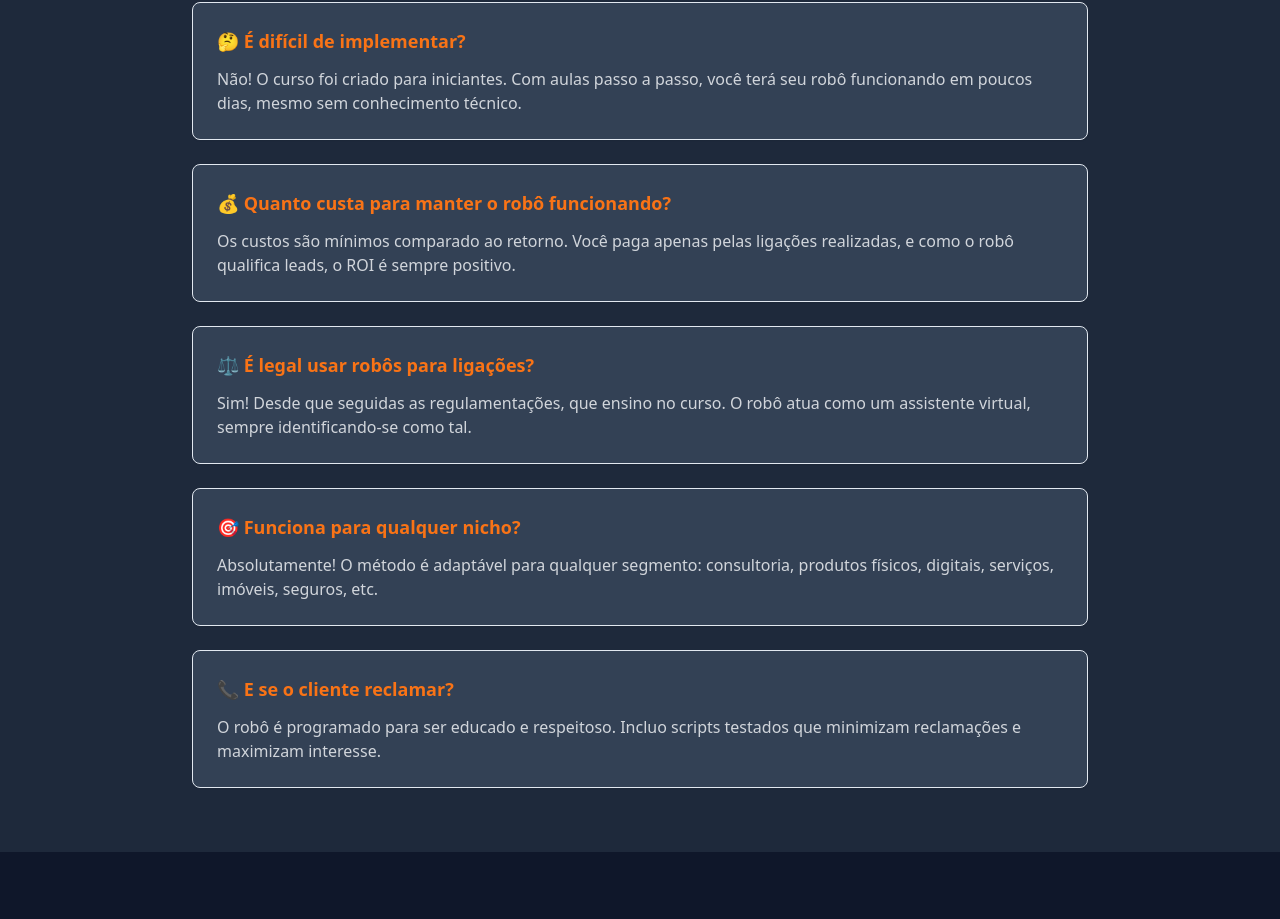
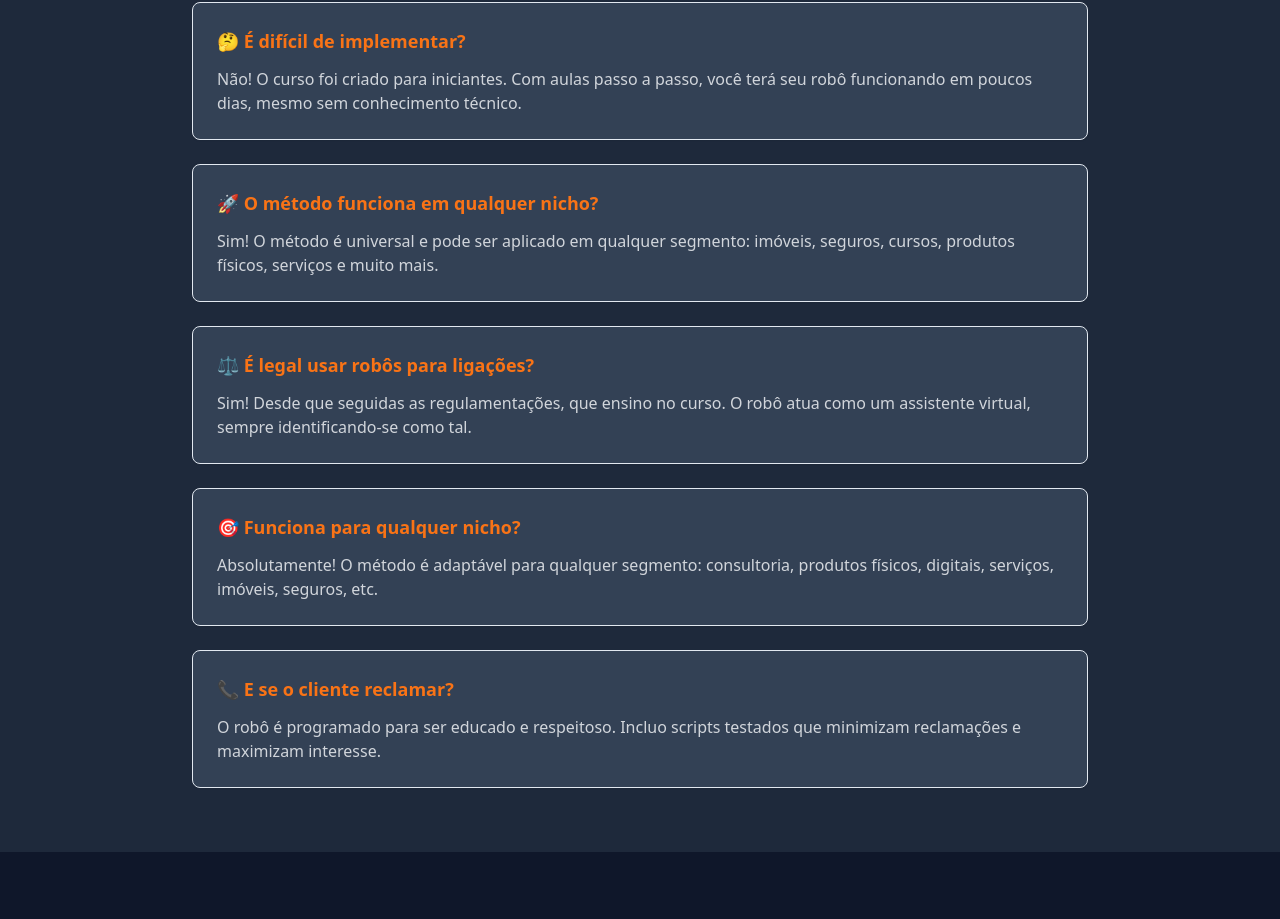
Before and after one commit to rafaelhtml/conversao-pura, a React (Vite) app: page / in a window 1280 px wide. Shown: the part 4017-4936 px from the top of the page. Built offline with nearby package versions, Linux system fonts and the light colour scheme.

Commit message:
Omitir informações de custo
Removido detalhes sobre custos de manutenção do robô, pois essa informação será disponibilizada ao cliente após a compra do curso.

```diff
--- a/src/pages/Index.tsx
+++ b/src/pages/Index.tsx
@@ -399,10 +399,10 @@ const Index = () => {
 
             <Card className="bg-slate-700 p-6">
               <h3 className="font-bold text-lg mb-3 text-orange-500">
-                💰 Quanto custa para manter o robô funcionando?
+                🚀 O método funciona em qualquer nicho?
               </h3>
               <p className="text-gray-300">
-                Os custos são mínimos comparado ao retorno. Você paga apenas pelas ligações realizadas, e como o robô qualifica leads, o ROI é sempre positivo.
+                Sim! O método é universal e pode ser aplicado em qualquer segmento: imóveis, seguros, cursos, produtos físicos, serviços e muito mais.
               </p>
             </Card>
 
```
